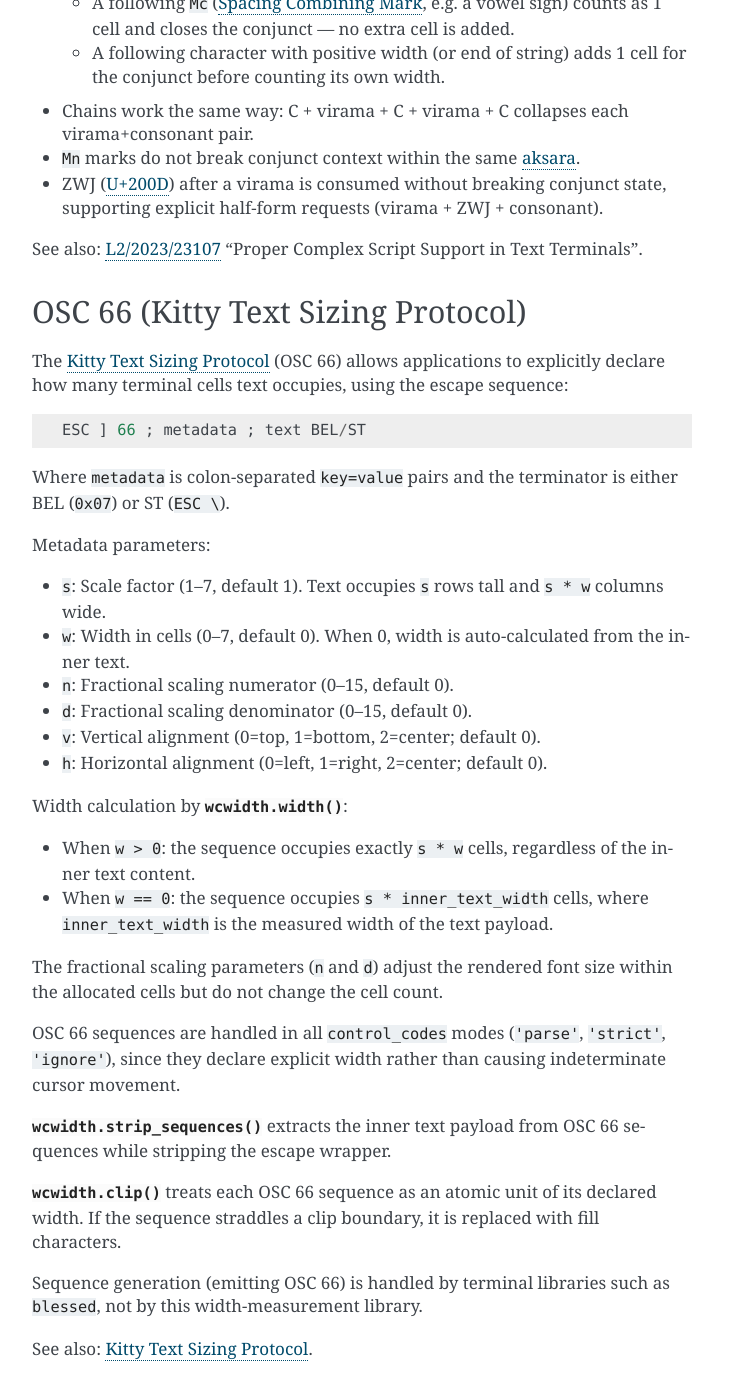
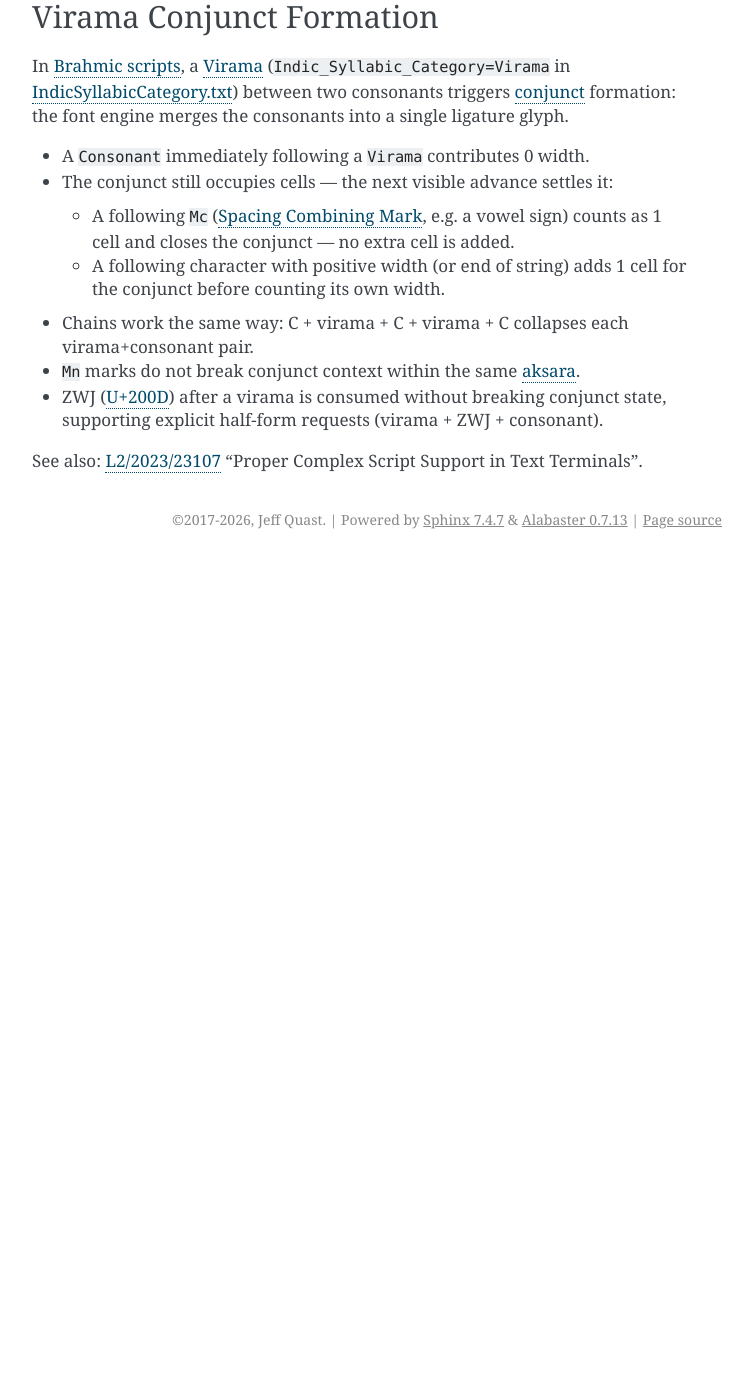
Before and after one commit to jquast/wcwidth, a Sphinx documentation site: the page built from docs/specs.rst, in a window 1280 px wide and 1400 px high, scrolled down 2487 px. Shown: the whole window, without its empty margins (388-1141 px from the left). Built offline with Sphinx 7.4.7, drawn with Linux system fonts in a browser that asks for light colours; after the commit the page ends 3046 px from its top, so only the background shows below that; some of the changed text lies outside the part shown.

Commit message:
don't do all that

```diff
--- a/docs/specs.rst
+++ b/docs/specs.rst
@@ -8,7 +8,16 @@
 a string. This is not meant to an official standard, but as a terse description of the lowest level
 API functions :func:`wcwidth.wcwidth` and  :func:`wcwidth.wcswidth`.
 
-The :func:`wcwidth.iter_graphemes` function is mainly specified by `Unicode Standard Annex #29`_.
+The higher level functions :func:`wcwidth.iter_graphemes` function is mainly specified by `Unicode
+Standard Annex #29`_.  It is designed that :func:`wcwidth.wcswidth` should be used with each result
+of smallest atomic "unit" of text yielded by :func:`wcwidth.iter_graphemes`.
+
+The highest level :func:`wcwidth.width` is Terminal-aware, and no specific specification is
+declared or referenced. The default arguments ``control_codes='parse'``, ``tabsize=8``, and
+``ambiguous_width=1`` are described only by their docstrings, or specification of related control
+codes parsed, such as `Kitty Text Sizing Protocol`_.
+
+This specification applies only to :func:`wcwidth.wcwidth` and  :func:`wcwidth.wcswidth`.
 
 Width of -1
 -----------
@@ -119,56 +128,7 @@
 
 See also: `L2/2023/23107`_ "Proper Complex Script Support in Text Terminals".
 
-OSC 66 (Kitty Text Sizing Protocol)
-------------------------------------
-
-The `Kitty Text Sizing Protocol`_ (OSC 66) allows applications to explicitly
-declare how many terminal cells text occupies, using the escape sequence::
-
-    ESC ] 66 ; metadata ; text BEL/ST
-
-Where ``metadata`` is colon-separated ``key=value`` pairs and the terminator
-is either BEL (``0x07``) or ST (``ESC \``).
-
-Metadata parameters:
-
-- ``s``: Scale factor (1--7, default 1). Text occupies ``s`` rows tall and
-  ``s * w`` columns wide.
-- ``w``: Width in cells (0--7, default 0). When 0, width is auto-calculated
-  from the inner text.
-- ``n``: Fractional scaling numerator (0--15, default 0).
-- ``d``: Fractional scaling denominator (0--15, default 0).
-- ``v``: Vertical alignment (0=top, 1=bottom, 2=center; default 0).
-- ``h``: Horizontal alignment (0=left, 1=right, 2=center; default 0).
-
-Width calculation by :func:`wcwidth.width`:
-
-- When ``w > 0``: the sequence occupies exactly ``s * w`` cells, regardless
-  of the inner text content.
-- When ``w == 0``: the sequence occupies ``s * inner_text_width`` cells, where
-  ``inner_text_width`` is the measured width of the text payload.
-
-The fractional scaling parameters (``n`` and ``d``) adjust the rendered font
-size within the allocated cells but do not change the cell count.
-
-OSC 66 sequences are handled in all ``control_codes`` modes (``'parse'``,
-``'strict'``, ``'ignore'``), since they declare explicit width rather than
-causing indeterminate cursor movement.
-
-:func:`wcwidth.strip_sequences` extracts the inner text payload from OSC 66
-sequences while stripping the escape wrapper.
-
-:func:`wcwidth.clip` treats each OSC 66 sequence as an atomic unit of its
-declared width. If the sequence straddles a clip boundary, it is replaced
-with fill characters.
-
-Sequence generation (emitting OSC 66) is handled by terminal libraries such
-as ``blessed``, not by this width-measurement library.
-
-See also: `Kitty Text Sizing Protocol`_.
-
 .. _`Kitty Text Sizing Protocol`: https://sw.kovidgoyal.net/kitty/text-sizing-protocol/
-
 .. _`U+0000`: https://codepoints.net/U+0000
 .. _`U+0001`: https://codepoints.net/U+0001
 .. _`U+001F`: https://codepoints.net/U+001F
```
